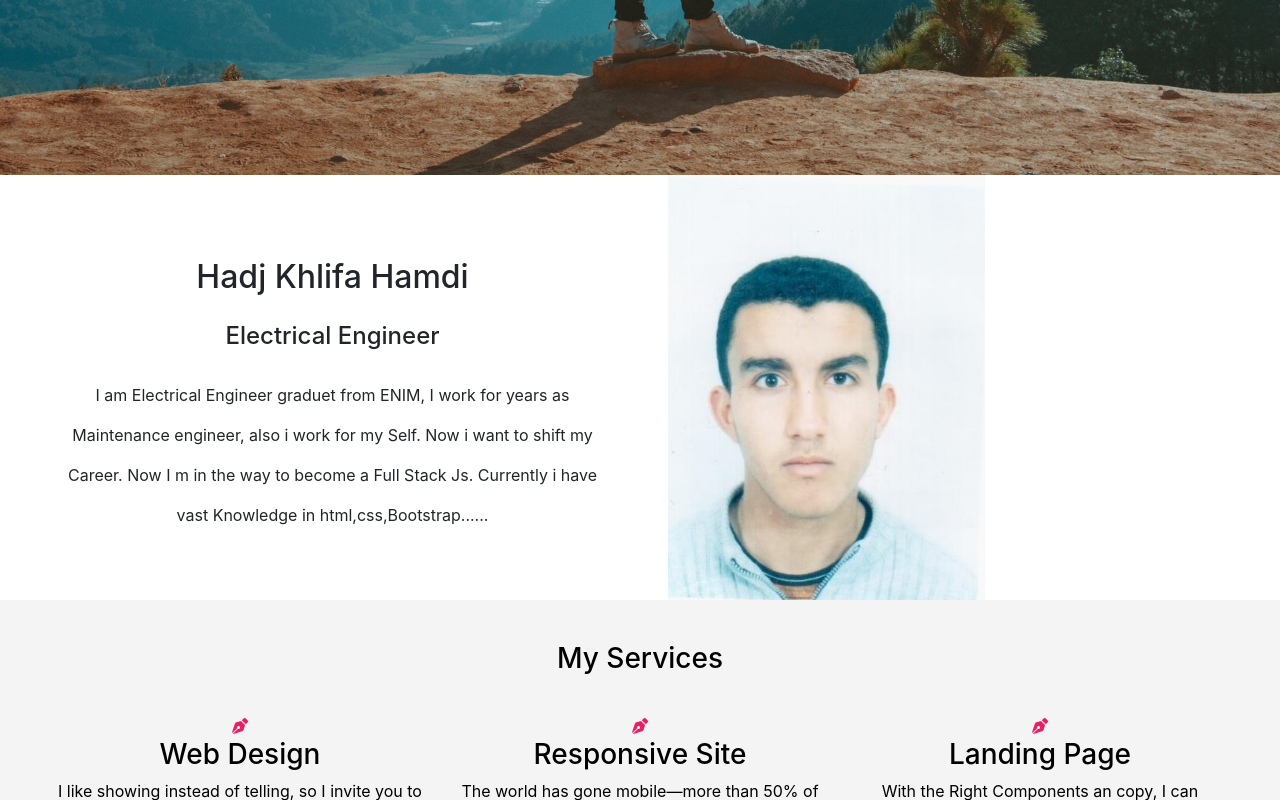
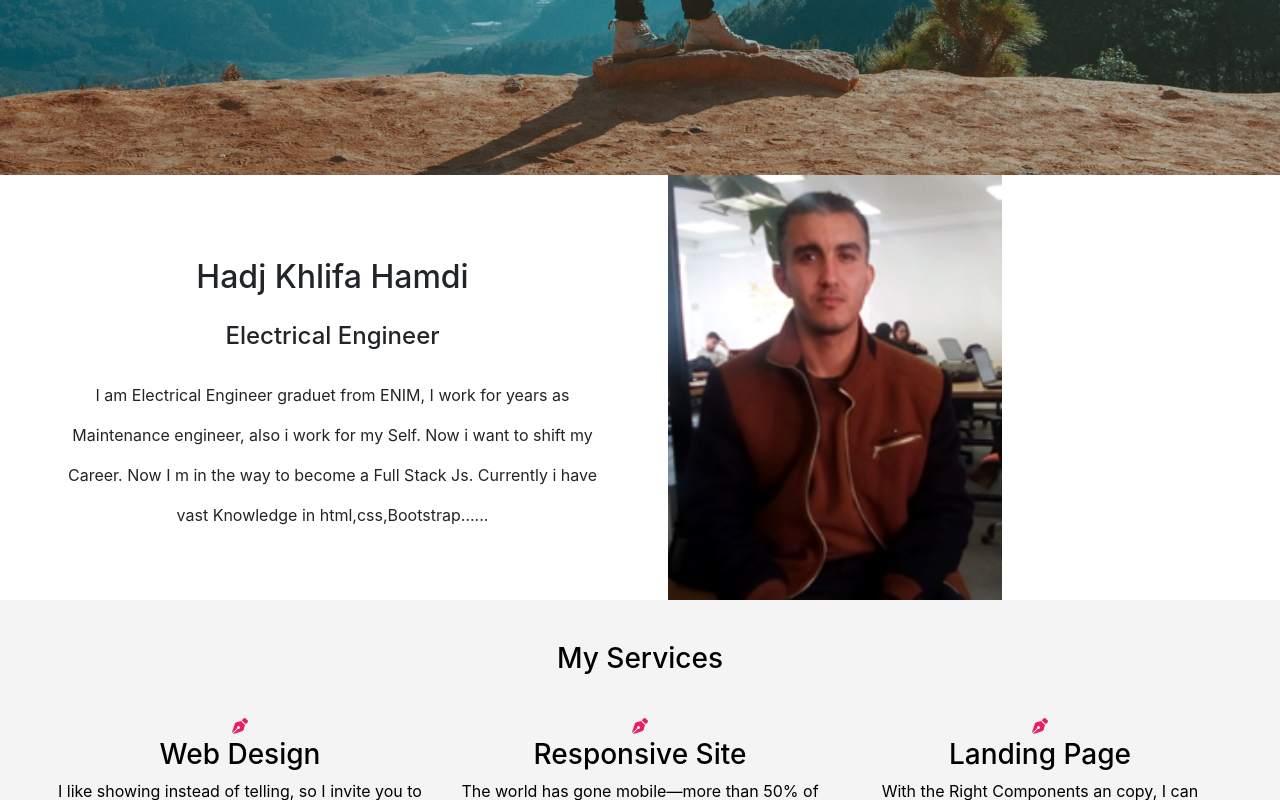
Before and after one commit to hamdihadj2011/portfolio, a plain HTML site: page index.html in a window 1280 px wide. Shown: the part 625-1425 px from the top of the page. Drawn offline with nearby package versions, Linux system fonts and the light colour scheme.

Commit message:
Update index.html

```diff
--- a/index.html
+++ b/index.html
@@ -165,7 +165,7 @@
 
 				<div class="col-md-6 col-xs-12 col-sm-6 col-lg-6">
 					<div class="about-img">
-						<img src="img/hamdi.jpg" alt="">
+						<img src="img/me.png" alt="">
 					</div>
 				</div>
 			</div>
```
